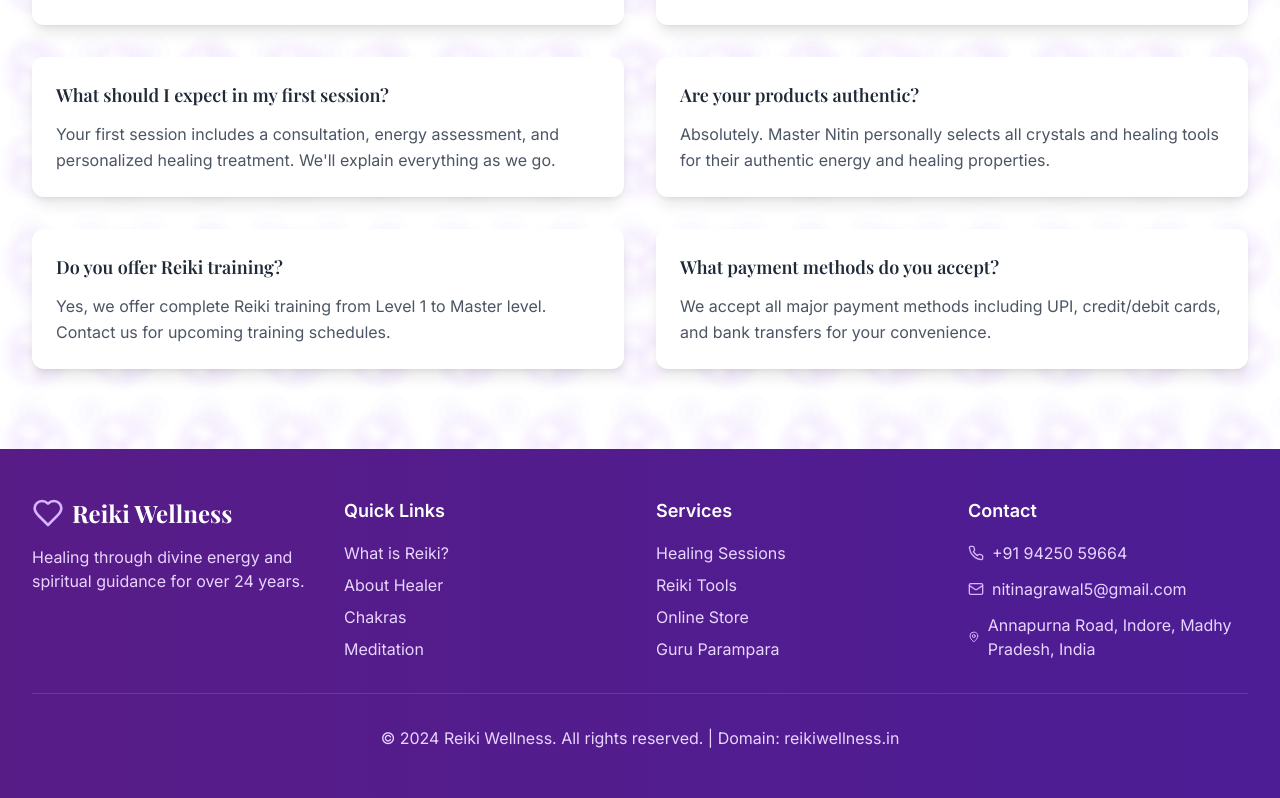
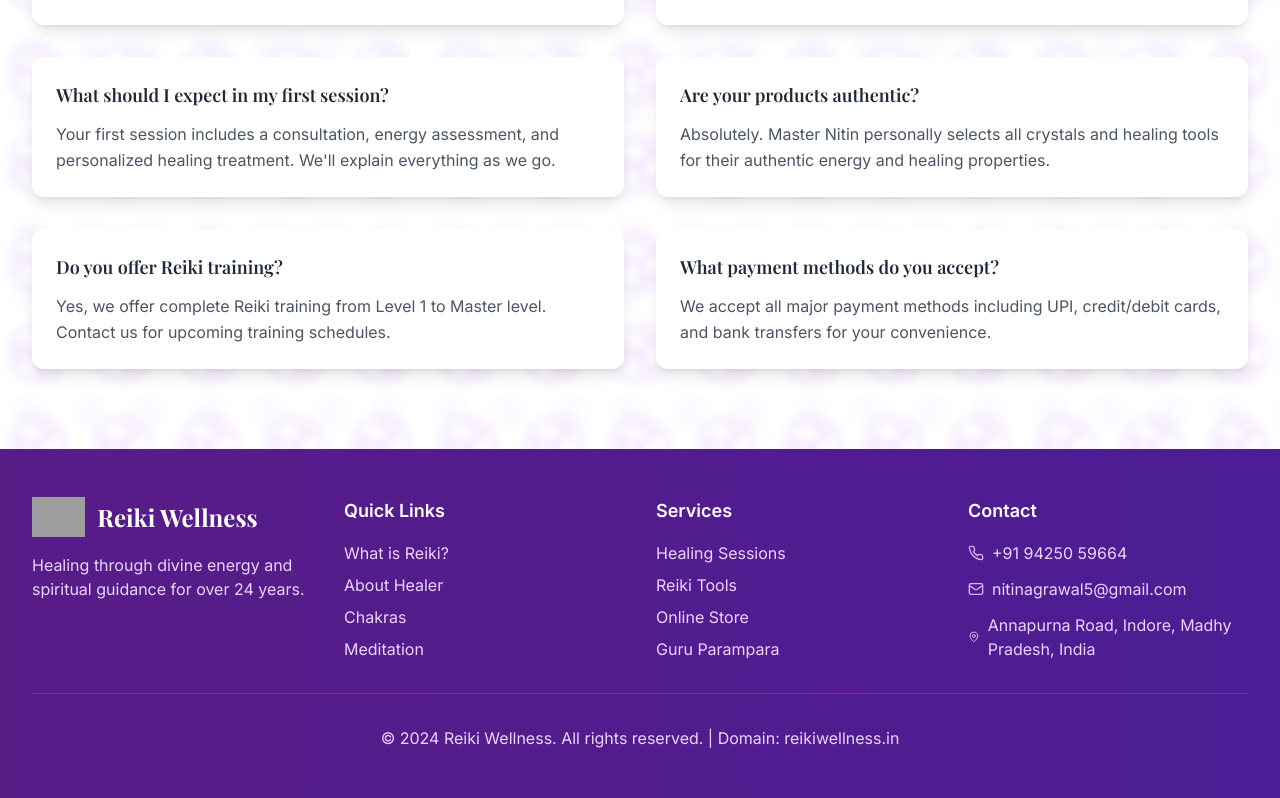
Before and after one commit to pbdyadav/Reiki-Wellness, a React (Vite) app: page /contact in a window 1280 px wide. Shown: the part 2742-3540 px from the top of the page. Built offline with nearby package versions, Linux system fonts and the light colour scheme; grey boxes are pictures that could not be loaded.

Commit message:
update Footer and How Reiki Works Image change

```diff
--- a/src/components/Footer.jsx
+++ b/src/components/Footer.jsx
@@ -1,7 +1,7 @@
 
 import React from 'react';
 import { Link } from 'react-router-dom';
-import { Heart, Phone, Mail, MapPin } from 'lucide-react';
+import { Phone, Mail, MapPin } from 'lucide-react';
 
 const Footer = () => {
   return (
@@ -10,10 +10,16 @@ const Footer = () => {
         <div className="grid grid-cols-1 md:grid-cols-4 gap-8">
           {/* Brand */}
           <div className="space-y-4">
-            <div className="flex items-center space-x-2">
-              <Heart className="h-8 w-8 text-purple-300" />
-              <span className="font-display text-2xl font-bold">Reiki Wellness</span>
-            </div>
+            <Link to="/" className="flex items-center space-x-3">
+  <img
+    src="/Home_Logo.png"
+    alt="Reiki Wellness Logo"
+    className="h-10 w-auto"
+  />
+  <span className="font-display text-2xl font-bold">
+    Reiki Wellness
+  </span>
+</Link>
             <p className="text-purple-200">
               Healing through divine energy and spiritual guidance for over 24 years.
             </p>
```
Also changed, not shown: 2 other files (tests, documents, lock files or other folders).
